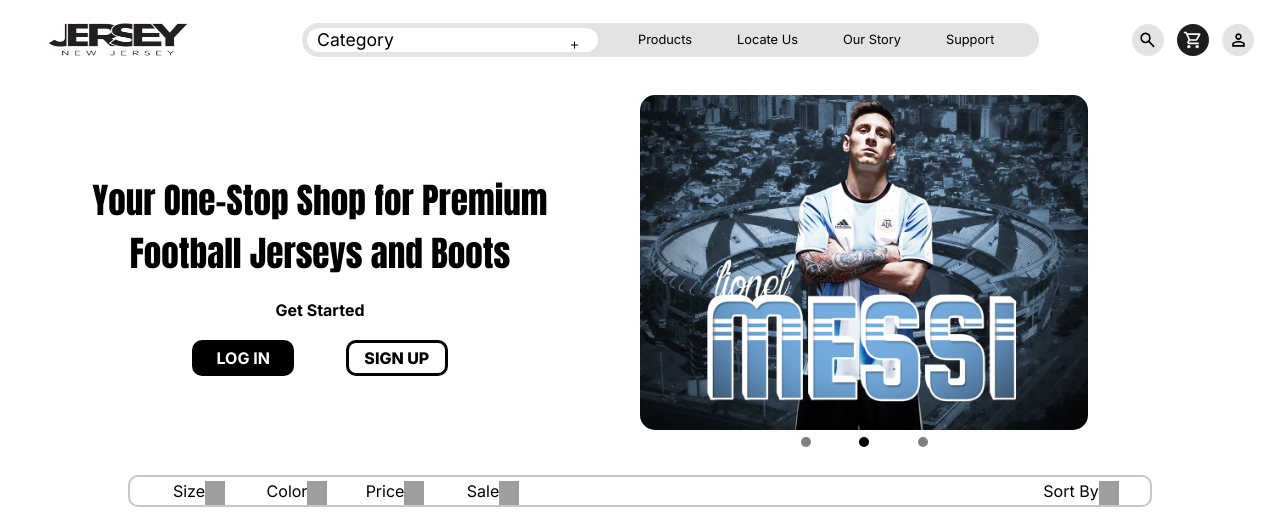
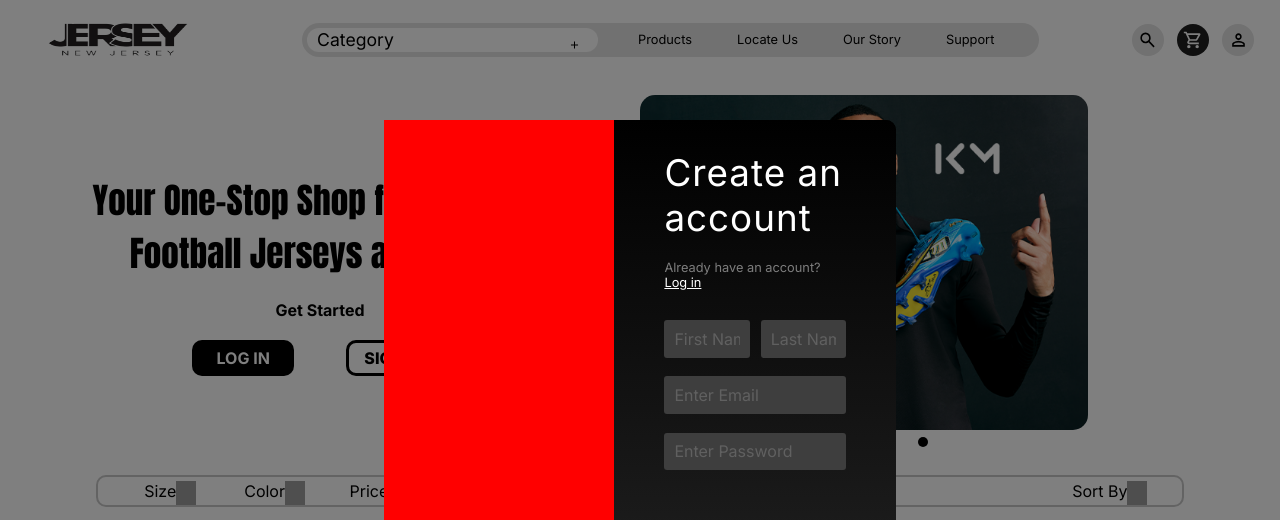
Before and after one commit to SamirJabre/New-Jersey-Front, a React (Vite) app: page / in a window 1280 px wide. Shown: the top 520 px of the page. Built offline with nearby package versions, Linux system fonts and the light colour scheme; grey boxes are pictures that could not be loaded.

Commit message:
Adding the Login Form

```diff
--- a/src/Components/Filter/Filter.css
+++ b/src/Components/Filter/Filter.css
@@ -4,7 +4,7 @@
     align-items: center;
     padding: 0px 20px;
     height: 4vh;
-    width: 80%;
+    width: 85%;
     border: 2px solid #C7C7C7;
     border-radius: 10px;
     margin: 20px;
--- a/src/Components/Footer/Footer.css
+++ b/src/Components/Footer/Footer.css
@@ -74,9 +74,14 @@
     width: 20%;
     height: 50%;
 }
-.footer_logos img{
+.footer_logos div{
+    height: fit-content;
+    width: fit-content;
+}
+.footer_logos div img{
+    width: 100%;
+    height: 100%;
     object-fit: cover;
-    cursor: pointer;
 }
 .copywrite_text{
     font-family: 'Inter', sans-serif;
@@ -150,7 +155,30 @@
         cursor: pointer;
         transition: all 0.3s ease;
     }
-    .footer_bottom{
+}
 
+@media screen and (max-width:1700px){
+    .footer_logos{
+        width: 25%;
     }
 }
+@media screen and (max-width:1500px){
+    .footer_logos{
+        width: 35%;
+    }
+}
+@media screen and (max-width:1300px){
+    .footer_logos{
+        width: 45%;
+    }
+}
+@media screen and (max-width:1100px){
+    .footer_logos{
+        width: 55%;
+    }
+}
+@media screen and (max-width:900px){
+    .footer_logos{
+        width: 65%;
+    }
+}
--- a/src/Components/Footer/Footer.jsx
+++ b/src/Components/Footer/Footer.jsx
@@ -43,10 +43,10 @@ function Footer() {
       <div className="footer_bottom">
 
         <div className="footer_logos">
-          <img src={facebook} alt="Facebook Icon" />
-          <img src={instagram} alt="Instagram Icon" />
-          <img src={x} alt="X Icon" />
-          <img src={youtube} alt="Youtube Icon" />
+          <div><img src={facebook} alt="Facebook Icon" /></div>
+          <div><img src={instagram} alt="Instagram Icon" /></div>
+          <div><img src={x} alt="X Icon" /></div>
+          <div><img src={youtube} alt="Youtube Icon" /></div>
         </div>
 
         <div className="copywrite_text">
--- /dev/null
+++ b/src/Components/Login/Login.css
@@ -0,0 +1,76 @@
+.login_container {
+    position: fixed;
+    height: 100%;
+    width: 100%;
+    display: flex;
+    justify-content: center;
+    align-items: center;
+    background-color: rgba(0, 0, 0, 0.5);
+    z-index: 1000;
+}
+
+.login_form_container {
+    height: 70%;
+    width: 40%;
+    background-color: black;
+    display: flex;
+    justify-content: center;
+    align-items: center;
+    border-radius: 10px;
+}
+.gif_video{
+    width: 45%;
+    height: 100%;
+    background-color: red;
+}
+.login_form{
+    width: 55%;
+    height: 100%;
+    background: rgb(37,37,37);
+    background: linear-gradient(0deg, rgba(37,37,37,1) 0%, rgba(0,0,0,1) 100%);
+    display: flex;
+    flex-direction: column;
+    justify-content: flex-start;
+    align-items: flex-start;
+    border-top-right-radius: 10px;
+    padding: 30px 50px;
+    border-bottom-right-radius: 10px;
+}
+.login_form h1{
+    font-family: 'Inter', sans-serif;
+    color: white;
+    font-size: 2.3rem;
+    font-weight: 400;
+    letter-spacing: 1px;
+    margin-bottom: 20px;
+}
+
+.login_form p , .login_form p span{
+    font-family: 'Inter', sans-serif;
+    font-size: 0.8rem;
+}
+.login_form p{
+    color: #7D7D7D;
+}
+.login_form p span{
+    color: white;
+    text-decoration: underline;
+    cursor: pointer;
+}
+
+#login_form{
+    width: 100%;
+    height: 30%;
+    display: flex;
+    flex-direction: column;
+    justify-content: space-between;
+    align-items: center;
+    margin: 30px 0px;
+}
+.names{
+    height: 25%;
+    width: 100%;
+    display: flex;
+    justify-content: space-between;
+    align-items: center;
+}
--- /dev/null
+++ b/src/Components/Login/Login.jsx
@@ -0,0 +1,31 @@
+import React from 'react'
+import './Login.css'
+import Name from '../../base/Names/Name'
+import Input from '../../base/FormInput/Input'
+
+function Login() {
+  return (
+    <div className='login_container'>
+        <div className="login_form_container">
+            <div className="gif_video"></div>
+
+            <div className="login_form">
+                <h1>Create an account</h1>
+                <p>Already have an account? <span>Log in</span></p>
+                <form action="" id='login_form'>
+
+                    <div className="names">
+                        <Name placeholder={'First Name'} name={'First Name'}/>
+                        <Name placeholder={'Last Name'} name={'Last Name'}/>
+                    </div>
+                    <Input type={'email'} placeholder={'Enter Email'} name={'Email'}/>
+                    <Input type={'password'} placeholder={'Enter Password'} name={'Password'}/>
+                </form>
+            </div>
+
+        </div>
+    </div>
+  )
+}
+
+export default Login
--- a/src/Components/Product/Product.jsx
+++ b/src/Components/Product/Product.jsx
@@ -10,6 +10,33 @@ function Product() {
       <Card/>
       <Card/>
       <Card/>
+      <Card/>
+      <Card/>
+      <Card/>
+      <Card/>
+      <Card/>
+      <Card/>
+      <Card/>
+      <Card/>
+      <Card/>
+      <Card/>
+      <Card/>
+      <Card/>
+      <Card/>
+      <Card/>
+      <Card/>
+      <Card/>
+      <Card/>
+      <Card/>
+      <Card/>
+      <Card/>
+      <Card/>
+      <Card/>
+      <Card/>
+      <Card/>
+      <Card/>
+      <Card/>
+      <Card/>
     </div>
   )
 }
--- a/src/Components/Product_Card/Card.css
+++ b/src/Components/Product_Card/Card.css
@@ -14,7 +14,8 @@
   }
 
   .card_container:hover{
-    border: 1px solid black;
+    border: 1px solid gray;
+    padding: 10px;
   }
 
   .product_image_container{
--- a/src/Pages/LandingPage/Home.jsx
+++ b/src/Pages/LandingPage/Home.jsx
@@ -5,10 +5,12 @@ import Hero from '../../Components/Hero/Hero'
 import Filter from '../../Components/Filter/Filter'
 import Product from '../../Components/Product/Product'
 import Footer from '../../Components/Footer/Footer'
+import Login from '../../Components/Login/Login'
 
 function Home() {
   return (
     <div className='Home_Container'>
+        <Login/>
         <Header/>
         <Hero/>
         <Filter/>
--- /dev/null
+++ b/src/base/FormInput/Input.css
@@ -0,0 +1,19 @@
+#form_input{
+    width: 100%;
+    height: 25%;
+    padding: 10px;
+    border: none;
+    border-radius: 3px;
+    font-family: 'Inter', sans-serif;
+    font-size: 1rem;
+    font-weight: 400;
+    background-color:#3E3E3E;
+    color: white;
+}
+#form_input:focus{
+    outline: none;
+}
+#form_input::placeholder{
+    color: #9F9F9F;
+    opacity: 0.35;
+}
--- /dev/null
+++ b/src/base/FormInput/Input.jsx
@@ -0,0 +1,10 @@
+import React from 'react'
+import './Input.css'
+
+function Input({placeholder , name , type}) {
+  return (
+    <input id='form_input' type={type} name={name} placeholder={placeholder}/>
+  )
+}
+
+export default Input
--- /dev/null
+++ b/src/base/Names/Name.css
@@ -0,0 +1,19 @@
+#name_input{
+    width: 47%;
+    height: 100%;
+    padding: 10px;
+    border: none;
+    border-radius: 3px;
+    font-family: 'Inter', sans-serif;
+    font-size: 1rem;
+    font-weight: 400;
+    background-color:#3E3E3E;
+    color: white;
+}
+#name_input:focus{
+    outline: none;
+}
+#name_input::placeholder{
+    color: #9F9F9F;
+    opacity: 0.35;
+}
--- /dev/null
+++ b/src/base/Names/Name.jsx
@@ -0,0 +1,10 @@
+import React from 'react'
+import './Name.css'
+
+function Name({placeholder , name}) {
+  return (
+    <input id='name_input' type="text" name={name} placeholder={placeholder}/>
+  )
+}
+
+export default Name
```
